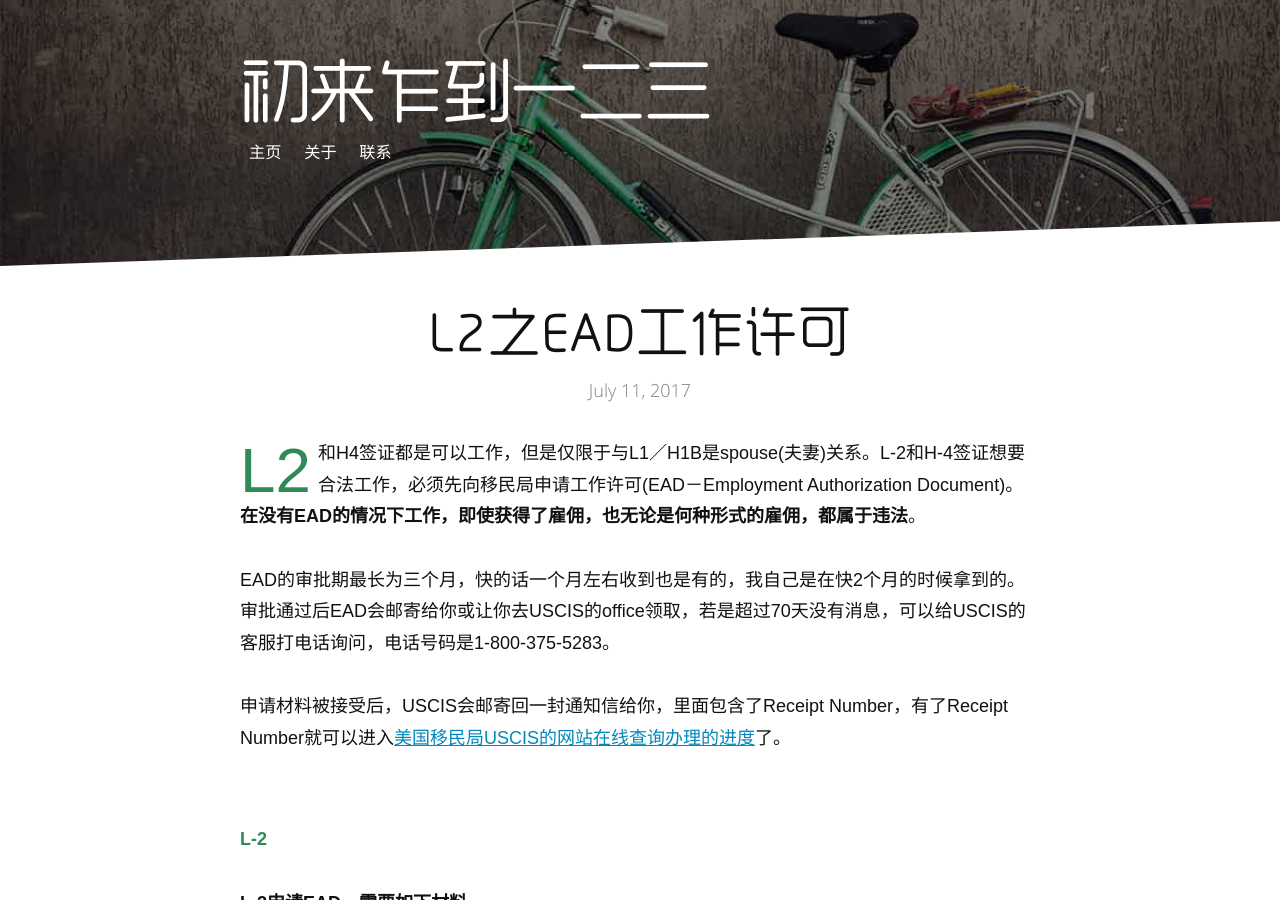
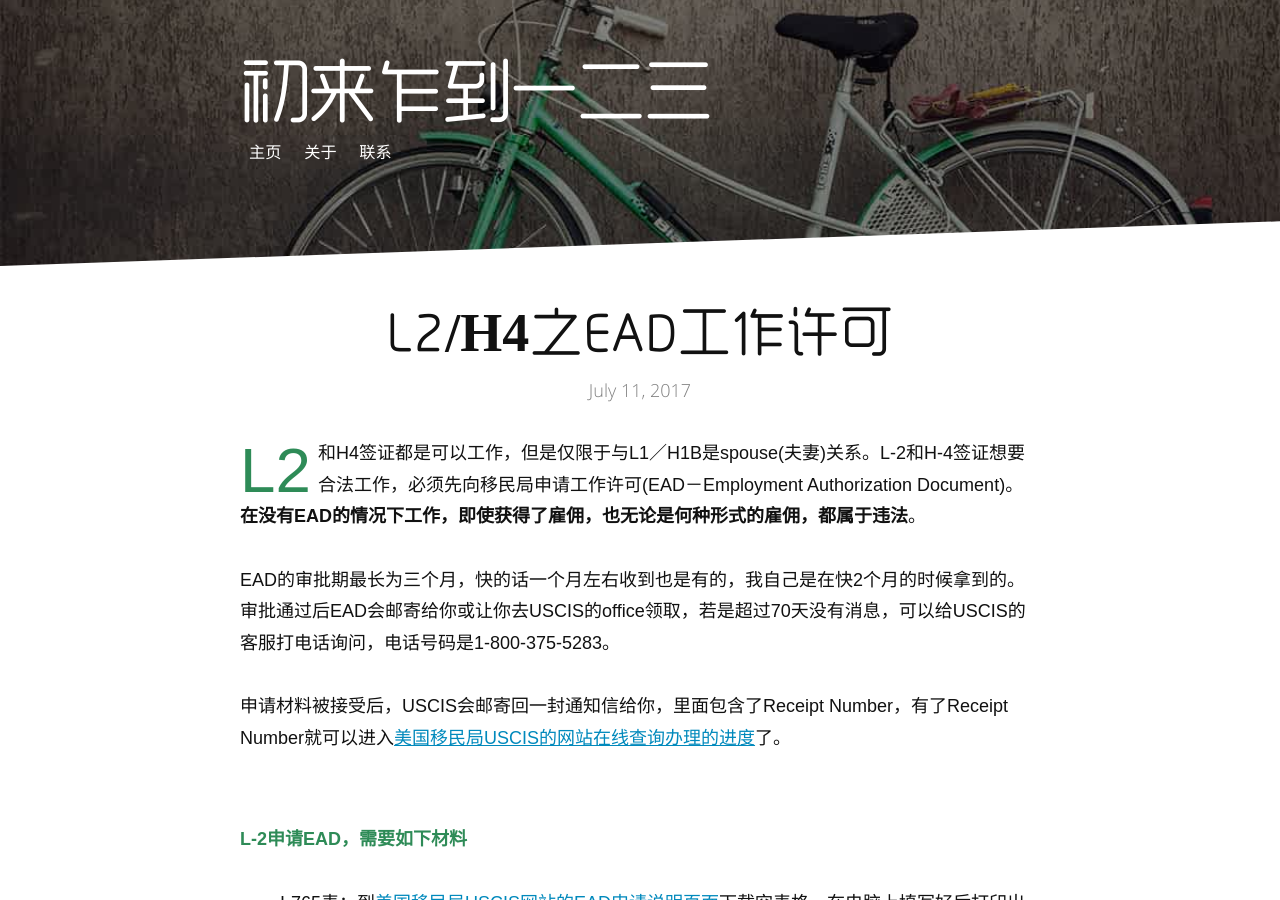
Before and after one commit to wolfwifee/wolfwifee.github.com, a Jekyll site: the page built from _posts/2016-03-03-get-ead-in-l2-visa.md, in a window 1280 px wide and 900 px high. Built offline with Jekyll 4.4.1, drawn with Linux system fonts in a browser that asks for light colours; comment, search, counter and statistics services are not loaded.

Commit message:
Update 2016-03-03-get-ead-in-l2-visa.md

```diff
--- a/_posts/2016-03-03-get-ead-in-l2-visa.md
+++ b/_posts/2016-03-03-get-ead-in-l2-visa.md
@@ -1,8 +1,8 @@
 ---
 layout: post
-title: 在美国L2签证如何申请EAD工作许可？需要提交哪些材料？如何查询办理进度？I-765是什么？
-description: L2签证在美国是可以合法工作的，但是需要先向USCIS美国移民局申请工作许可EAD。需要填写表格I-765。提交的中国结婚证需翻译和公证。
-heading: L2之EAD工作许可
+title: 在美国L2/H4签证如何申请EAD工作许可？需要提交哪些材料？如何查询办理进度？I-765是什么？
+description: L2和H4签证在美国是可以合法工作的，但是需要先向USCIS美国移民局申请工作许可EAD。需要填写表格I-765。提交的中国结婚证需翻译和公证。
+heading: L2/H4之EAD工作许可
 publish: true
 published: true
 datePublished: 2016-03-03
@@ -18,9 +18,7 @@ EAD的审批期最长为三个月，快的话一个月左右收到也是有的
 
 <p style="margin-bottom:70px"></p>
 
-<span style="color:#2e8b57">**L-2**</span><br>
-
-**L-2申请EAD，需要如下材料**
+<span style="color:#2e8b57">**L-2申请EAD，需要如下材料**</span><br>
 
 * I-765表：到[美国移民局USCIS网站的EAD申请说明页面](http://www.uscis.gov/i-765){:target="_blank" style="color:#0089BC"}下载空表格，在电脑上填写好后打印出来。L2所属的分类为(a)(18)；网站上还提供了I-765表的填写范例供下载。
 * I-94表: [到美国海关网站在线打印出最新的I-94](https://i94.cbp.dhs.gov/I94/consent.html;jsessionid=rJV4WckYKvJc1mRy1GGrnljRPGdrbX2047wQgpQnhlQf72v7p1vF!1808615784){:target="_blank" style="color:#0089BC"}；
@@ -39,13 +37,13 @@ EAD的审批期最长为三个月，快的话一个月左右收到也是有的
 
 <p style="margin-bottom:70px"></p>
 
-**办理进度查询**
+<span style="color:#2e8b57">**办理进度查询**</span><br>
 
 通常USCIS在收到申请材料后，会用邮寄的方式回寄给你信件，告知Receipt Number，办理的进度等，但如果你希望USCIS也通过email或短信告知这些信息，可以再填一张G-1145表附在申请材料的第一页。[点击这里进入美国移民局网站下载G-1145表](http://www.uscis.gov/sites/default/files/files/form/g-1145.pdf){:target="_blank" style="color:#0089BC"}。
 
 <p style="margin-bottom:70px"></p>
 
-**申请材料寄送地址**
+<span style="color:#2e8b57">**申请材料寄送地址**</span><br>
 
 将申请材料邮寄给移民局指定的地址，不同的州邮寄地址不同，具体如下：
 
@@ -53,7 +51,7 @@ EAD的审批期最长为三个月，快的话一个月左右收到也是有的
 
 <p style="margin-bottom:70px"></p>
 
-<span style="color:#2e8b57">**H-4**</span><br>
+<span style="color:#2e8b57">**H-4签证申请EAD**</span><br>
 
 H-4签证申请EAD的法律是在2015年刚获得通过的，但相比L-2存在更多的限制。这也就是说，并不所有的H-4都可以申请EAD。
 
```
